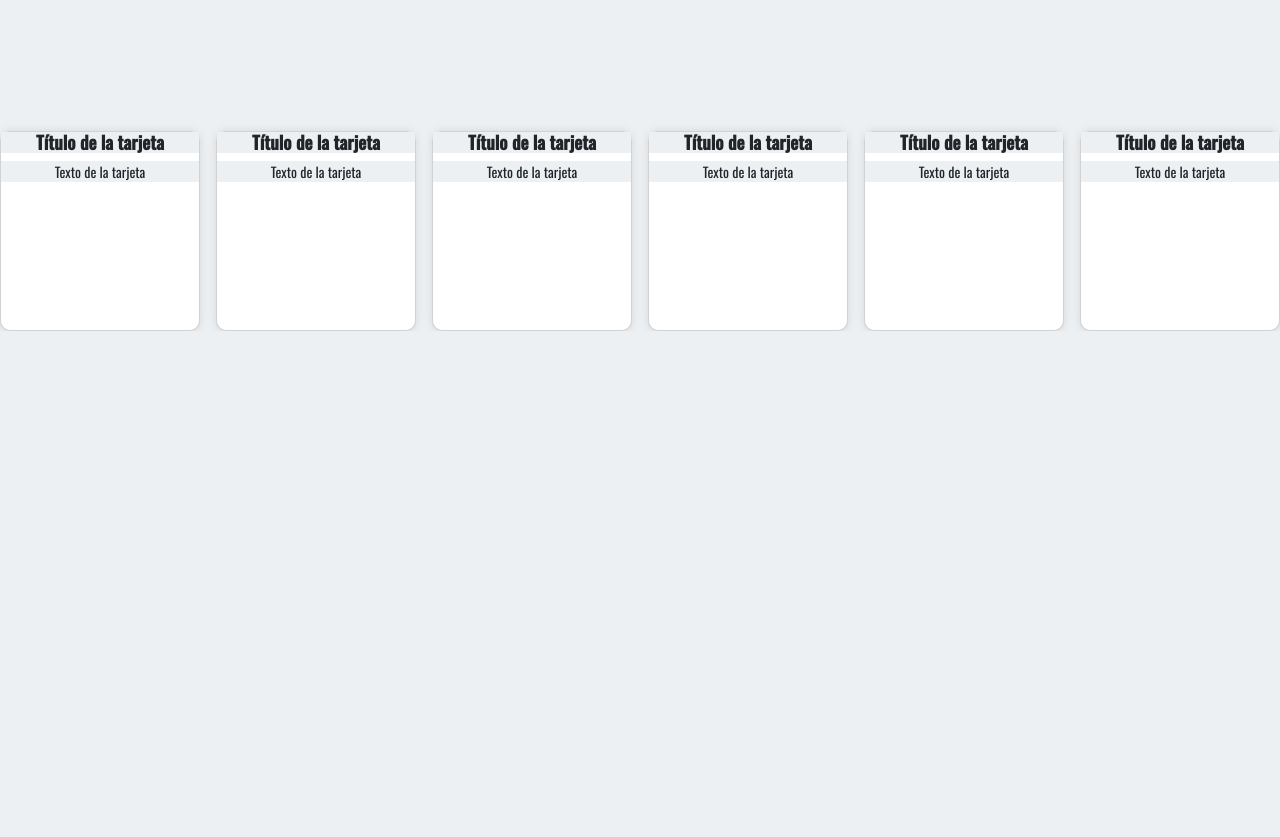
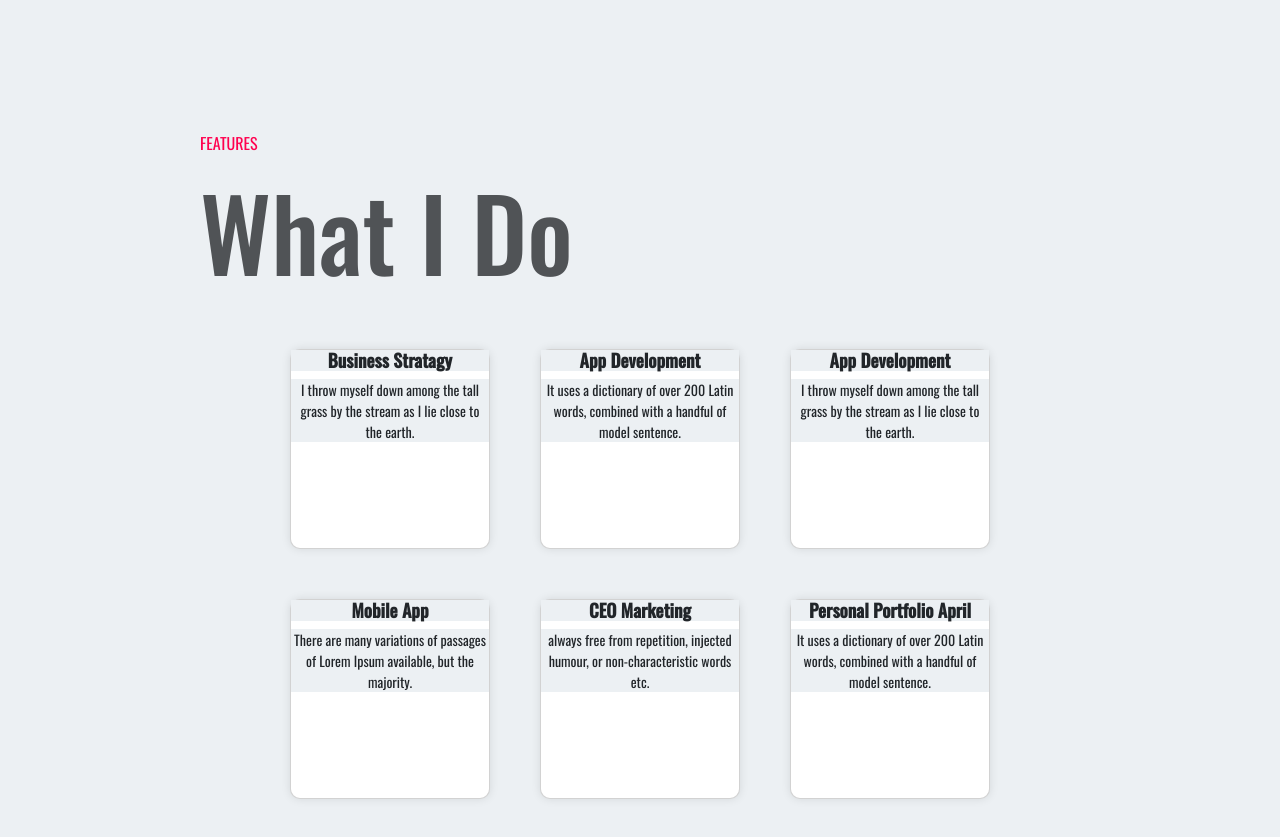
Before and after one commit to LeonardoSosa01/Portafolio, a plain HTML site: page index.html in a window 1280 px wide. Shown: the part 1120-1957 px from the top of the page. Before the commit the page ends 1451 px from the top, so only its background shows below. Drawn offline with nearby package versions, Linux system fonts and the light colour scheme.

Commit message:
seguimos avanzando

```diff
--- a/index.html
+++ b/index.html
@@ -34,6 +34,8 @@
   </head>
 
   <body>
+    <!--ESTO ES EL HEADER-->
+
     <header>
       <div class="navbar">
         <div class="logo">LOGO</div>
@@ -53,6 +55,8 @@
       </div>
     </header>
 
+    <!--ESTO ES EL MAIN-->
+
     <main class="main">
       <div class="container">
         <div class="left-content">
@@ -60,7 +64,8 @@
             <p class="welcome">WELCOME TO MY WORLD</p>
             <div class="welcome">
               <h1>Hi, I’m <span class="name">Sheroz Mir</span></h1>
-              <span class="name">a</span><span class="uxui"> UX UI Designer</span>
+              <span class="name">a</span
+              ><span class="uxui"> UX UI Designer</span>
             </div>
             <p class="description">
               I use animation as a third dimension by which to simplify
@@ -93,34 +98,62 @@
       </div>
     </main>
 
+    <!--ESTO ES "WHAT I DO"-->
+
     <section class="loquehago">
+      <div class="banner">
+        <p>FEATURES</p>
+        <h2>What I Do</h2>
+      </div>
+
+      <div class="primer-grupo">
         <div class="card">
-      <h3>Título de la tarjeta</h3>
-      <p>Texto de la tarjeta</p>
+          <h3>Business Stratagy</h3>
+          <p>
+            I throw myself down among the tall grass by the stream as I lie
+            close to the earth.
+          </p>
         </div>
         <div class="card">
-      <h3>Título de la tarjeta</h3>
-      <p>Texto de la tarjeta</p>
+          <h3>App Development</h3>
+          <p>
+            It uses a dictionary of over 200 Latin words, combined with a
+            handful of model sentence.
+          </p>
         </div>
         <div class="card">
-      <h3>Título de la tarjeta</h3>
-      <p>Texto de la tarjeta</p>
+          <h3>App Development</h3>
+          <p>
+            I throw myself down among the tall grass by the stream as I lie
+            close to the earth.
+          </p>
+        </div>
+      </div>
+
+      <div class="segundo-grupo">
+        <div class="card">
+          <h3>Mobile App</h3>
+          <p>
+            There are many variations of passages of Lorem Ipsum available, but
+            the majority.
+          </p>
         </div>
         <div class="card">
-      <h3>Título de la tarjeta</h3>
-      <p>Texto de la tarjeta</p>
+          <h3>CEO Marketing</h3>
+          <p>
+            always free from repetition, injected humour, or non-characteristic
+            words etc.
+          </p>
         </div>
         <div class="card">
-      <h3>Título de la tarjeta</h3>
-      <p>Texto de la tarjeta</p>
+          <h3>Personal Portfolio April</h3>
+          <p>
+            It uses a dictionary of over 200 Latin words, combined with a
+            handful of model sentence.
+          </p>
         </div>
-    <div class="card">
-      <h3>Título de la tarjeta</h3>
-      <p>Texto de la tarjeta</p>
       </div>
     </section>
-  </div>
-
 
     <section class="Tecnologias"></section>
     <section class="Proyectos"></section>
--- a/style.css
+++ b/style.css
@@ -132,12 +132,34 @@ span.name {
 
 .loquehago{
   display: flex;
-  flex-direction: row;
-  justify-content: space-between;
+  flex-direction: column;
   align-items: center;
-padding-top: 200px;
+padding: 200px;
+gap: 50px;
 }
 
+.banner {
+  width: 100%;
+  text-align: start;
+}
+.banner H2{
+  font-size: 100px;
+  color: var(--textcolorpri);
+}
+
+.banner p{
+  color: #ff014f;
+}
+
+.primer-grupo{
+  display: flex;
+  gap: 50px;
+}
+
+.segundo-grupo{
+  display: flex;
+  gap: 50px;
+}
 .card {
   width: 200px;
   height: 200px;
```
Lines whose indentation alone changed are shown as unchanged.
